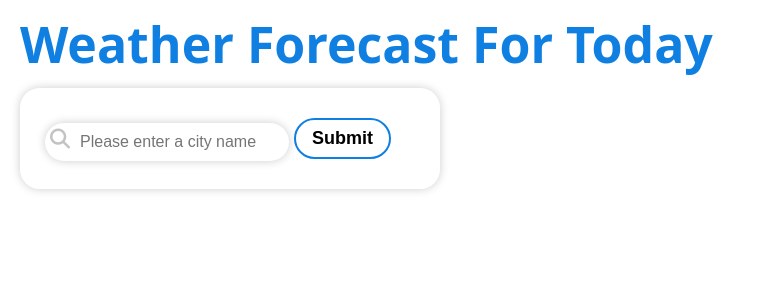
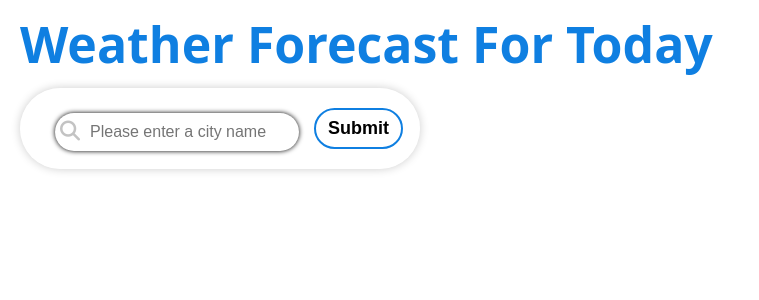
Before and after one commit to KhaledNessar/Weather-App, a PHP site: page / in a window 1280 px wide. Shown: the top 300 px of the page, without its empty margins (0-759 px from the left). Run offline with PHP 8.4, Linux system fonts and the light colour scheme; a stand-in replaces the project's code that opens the database connection; some web fonts are replaced.

Commit message:
Such Box ist jetzt rund

```diff
--- a/css/styles.css
+++ b/css/styles.css
@@ -34,15 +34,15 @@ label {
     color: #33332f;
     text-align: center;
     margin-right: 50px;
+    padding-left: 20px;
 }
 
 .box {
     margin: 10px 20px;
     width: 400px;
-    border-radius: 20px;
+    border-radius: 80px;
     background-color: rgba(255, 255, 255, 0.5);
     height: auto;
-    padding: 10px;
     box-shadow: 0 0 10px rgba(0, 0, 0, 0.2);
 }
 
@@ -57,6 +57,7 @@ label {
     align-items: center;
     border-radius: 20px;
     padding: 5px;
+    padding: 5px;
     margin-left: 10px;
 }
 
@@ -68,8 +69,9 @@ label {
     border: none;
     border-radius: 20px;
     font-size: 16px;
-    box-shadow: 0 0 10px rgba(0, 0, 0, 0.2);
+    box-shadow: 0 0 5px;
     margin-bottom: 10px;
+    margin-right: 10px;
 }
 
 .search-container input[type="text"]:focus {
@@ -83,6 +85,7 @@ label {
     opacity: 0.7;
     font-size: 20px;
     left: 10px;
+    bottom: 25px;
     top: 50%;
     transform: translateY(-50%);
     color: #aaa;
@@ -97,7 +100,7 @@ label {
     border-radius: 30px;
     border: 2px solid #0f7fe1;
     background-color: white;
-    padding: 8px 16px;
+    padding: 8px 12px;
     font-size: 18px;
     font-weight: bold;
     margin-top: 20px;
```
